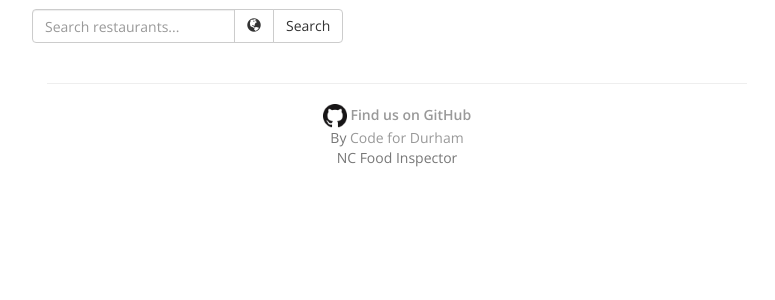
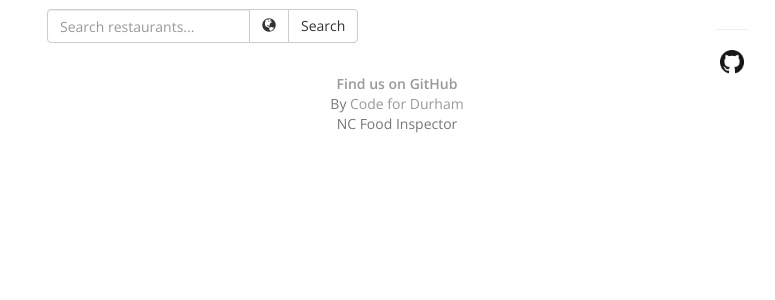
Before and after one commit to codefordurham/food-inspector, a Django app: template eatsmart/templates/inspections/establishment_list.html in a window 1280 px wide. Shown: the part 51-351 px from the top of the page, without its empty margins (243-1018 px from the left). Run offline with Django 3.2, Linux system fonts and the light colour scheme; the template is opened without the code that fills it, so the values that code supplies are empty; some libraries are stand-ins or nearby versions.

Commit message:
[refs #23] reverts change to padding

```diff
--- a/eatsmart/templates/inspections/establishment_list.html
+++ b/eatsmart/templates/inspections/establishment_list.html
@@ -4,7 +4,7 @@
 {% block body_id %}establishment-list{% endblock %}
 
 {% block content %}
-<div class="row">
+<div class="row col-md-12">
     <form id='search' class="form-inline" role="search" action="{% url 'establishment-list' %}" method="get">
         <div class="input-group">
             <input name='q' class="form-control" type="text" placeholder="Search restaurants..." value="{{ request.GET.q }}">
```
